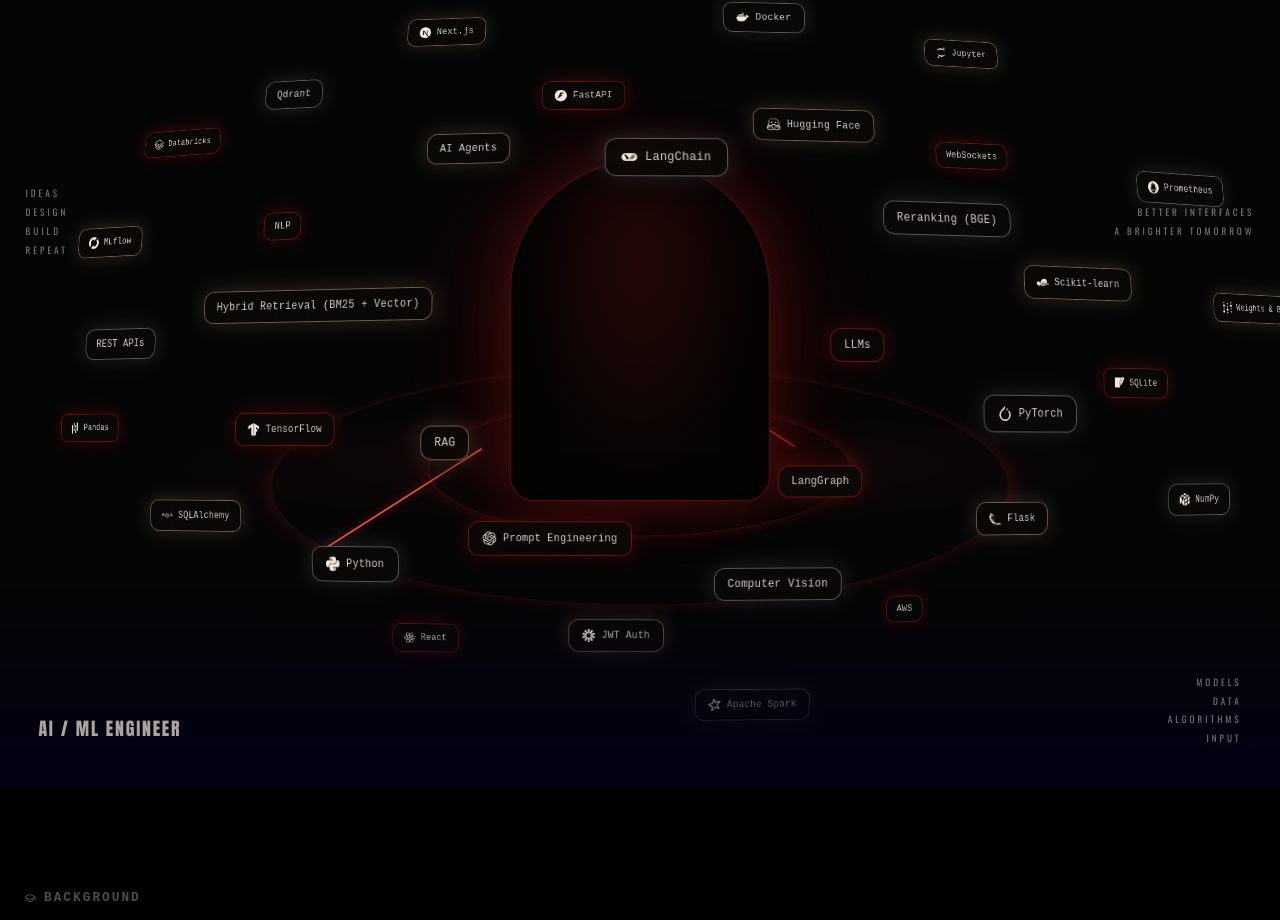
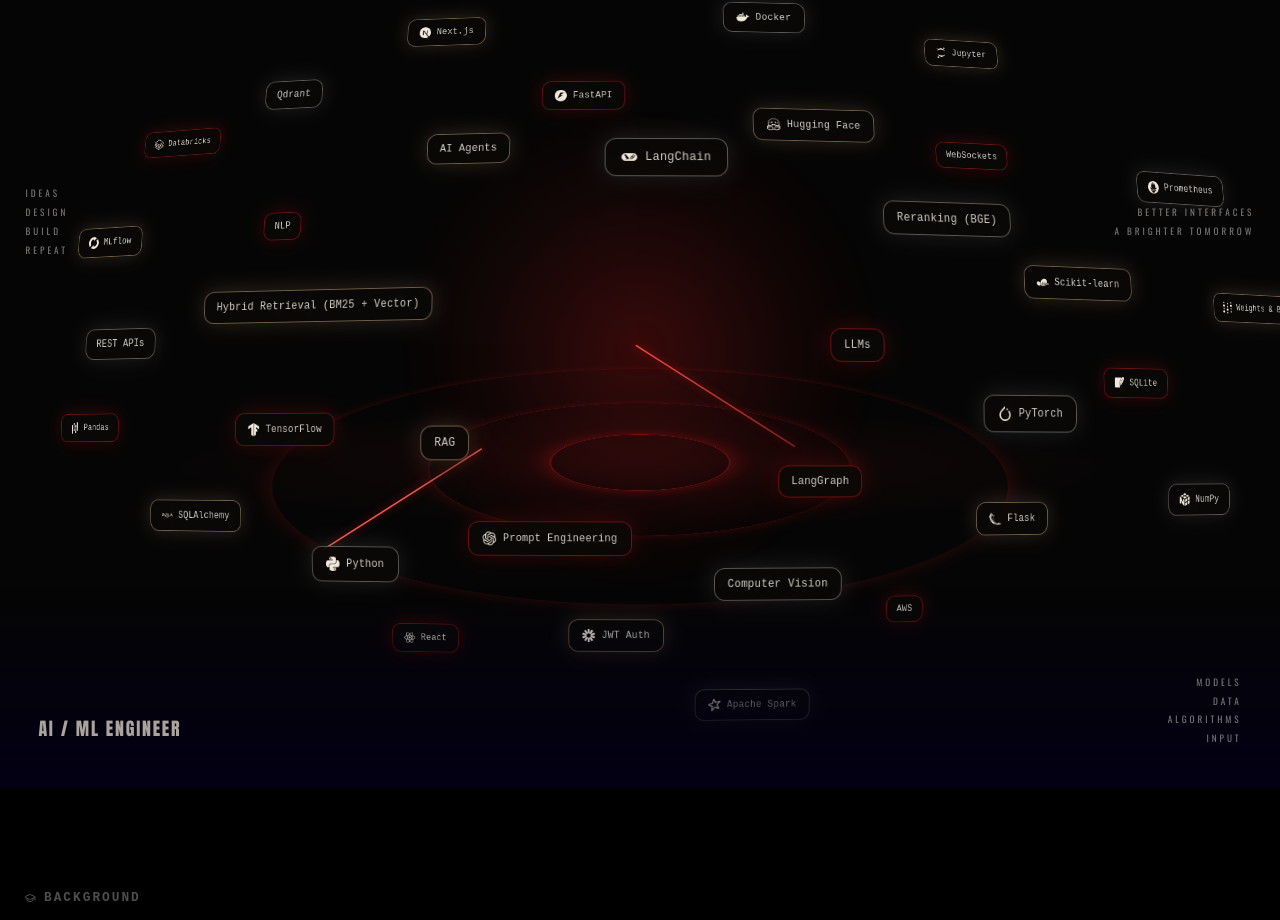
Before and after one commit to kiran1627/kiran-profile, a Next.js app: page / in a window 1280 px wide. Shown: the part 3985-4905 px from the top of the page. Built offline with nearby package versions, Linux system fonts and the light colour scheme.

Commit message:
Remove Skills backdrop panel, leave plain glow only

```diff
--- a/src/components/Skills.css
+++ b/src/components/Skills.css
@@ -176,18 +176,6 @@
 @media (prefers-reduced-motion: reduce) {
   .skills-figure-glow { animation: none; }
 }
-.skills-figure-backdrop {
-  position: relative;
-  width: min(260px, 60vw);
-  height: min(340px, 62vh);
-  max-height: 340px;
-  border-radius: 130px 130px 24px 24px;
-  border: 1px solid rgba(222, 27, 28, 0.35);
-  box-shadow: 0 0 60px rgba(222, 27, 28, 0.25), inset 0 0 40px rgba(0, 0, 0, 0.6);
-  background:
-    radial-gradient(ellipse at 50% 30%, rgba(222, 27, 28, 0.14) 0%, transparent 65%),
-    #050403;
-}
 
 /* ── Scatter container ────────────────────────────────────────────────── */
 .skills-scatter {
--- a/src/components/Skills.jsx
+++ b/src/components/Skills.jsx
@@ -169,10 +169,9 @@
             <path className="skills-energy-path skills-energy-path--c" d="M 500 60 Q 500 500 500 940" />
           </svg>
 
-          {/* Central backdrop: plain dark cinematic glow, no figure */}
+          {/* Central glow, no figure/backdrop panel */}
           <div className="skills-figure" aria-hidden="true">
             <div className="skills-figure-glow" />
-            <div className="skills-figure-backdrop" />
           </div>
 
           <motion.div
```
